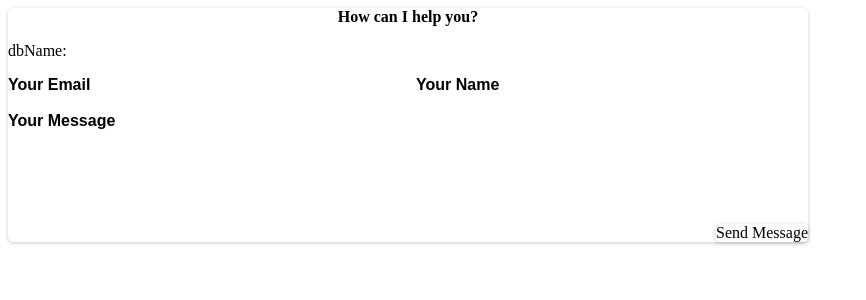
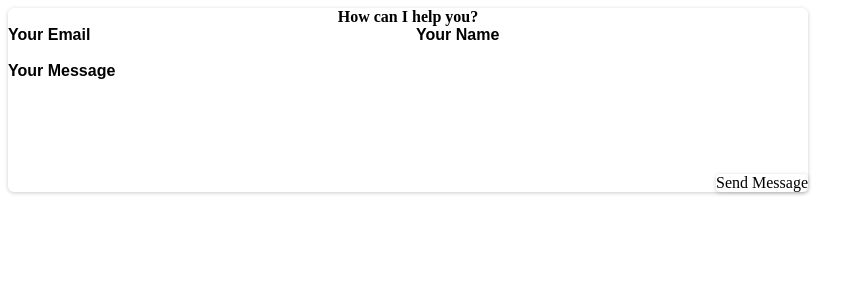
Before and after one commit to evgenyshenets91/next-blog, a Next.js app: page /contact in a window 1280 px wide. Shown: the top 300 px of the page, without its empty margins (0-866 px from the left). Built offline with nearby package versions, Linux system fonts and the light colour scheme.

Commit message:
add prefix NEXT_PUBLIC_

```diff
--- a/components/contact/ContactForm.js
+++ b/components/contact/ContactForm.js
@@ -28,12 +28,11 @@ export default function ContactForm() {
     setEmail('');
   };
 
-  const connectionString = `mongodb+srv://${process.env.mongodb_username}:${process.env.mongodb_password}@${process.env.mongodb_clustername}.r5s0bwx.mongodb.net/${process.env.mongodb_database}?retryWrites=true&w=majority`;
+  const connectionString = `mongodb+srv://${process.env.NEXT_PUBLIC_mongodb_username}:${process.env.NEXT_PUBLIC_mongodb_password}@${process.env.NEXT_PUBLIC_mongodb_clustername}.r5s0bwx.mongodb.net/${process.env.NEXT_PUBLIC_mongodb_database}?retryWrites=true&w=majority`;
 
   return (
     <section className={classes.contact}>
       <h1>How can I help you?</h1>
-      <p>dbName:{process.env.NEXT_PUBLIC_mongodb_username}</p>
       <form className={classes.form} onSubmit={sendMessageHandler}>
         <div className={classes.controls}>
           <div className={classes.control}>
```
